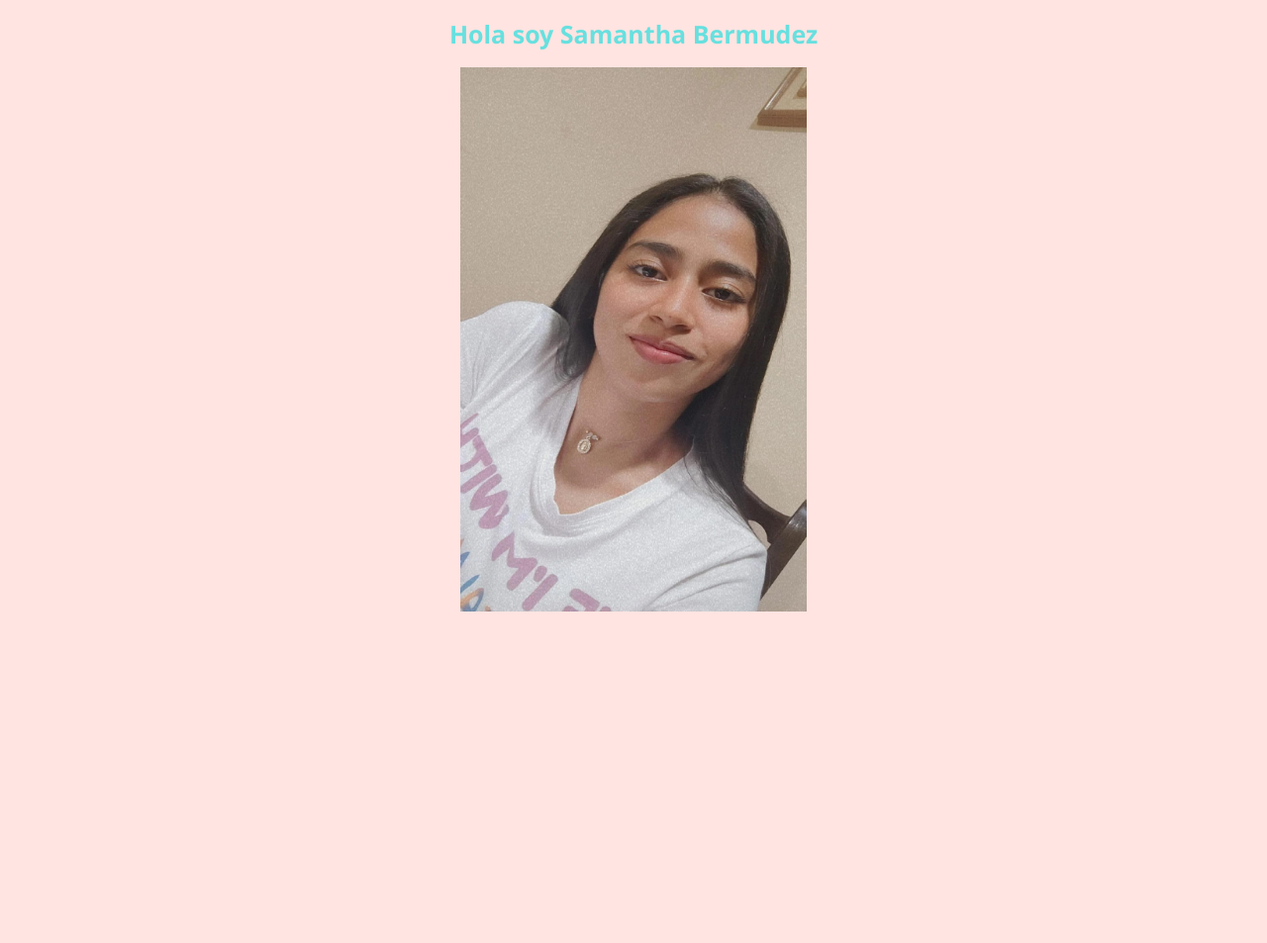
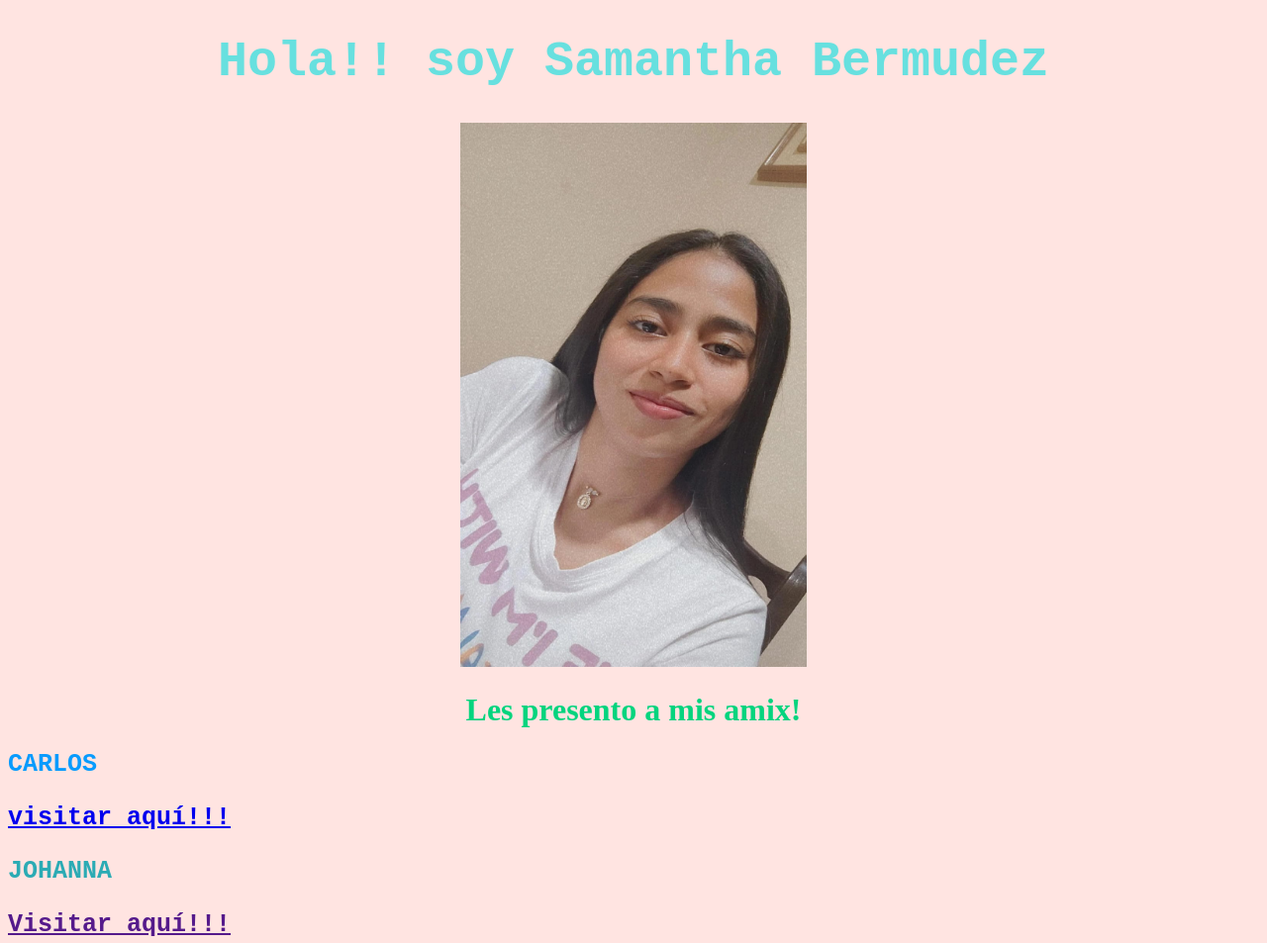
Before and after one commit to SamanthaBermudez/samanthaBermudez.github.io, a plain HTML site: page index.html in a window 1280 px wide. Shown: the top 953 px of the page at 99% size. Before the commit the page ends 800 px from the top, so only its background shows below. Drawn offline with Linux system fonts and the light colour scheme.

Commit message:
Add files via upload

```diff
--- a/index.html
+++ b/index.html
@@ -3,18 +3,36 @@
 <head>
     <meta charset="UTF-8">
     <meta name="viewport" content="width=device-width, initial-scale=1.0">
-    <title>Samantha Bermudez "Tarea"</title>
+    <title>Samantha "Tarea"</title>
 </head>
 <body bgcolor="FFE4E1">
     <center>
     <h1
       style="color:hwb(180 6% 13% / 0.635);
-      font-family: 'Segoe UI', Tahoma, Geneva, Verdana, sans-serif;
-      font-size: 25px;"
-    >Hola soy Samantha Bermudez </h1>
+      font-family: 'Courier New', Courier, monospace;
+      font-size: 50px;"
+    >Hola!! soy Samantha Bermudez </h1>
     </h1><img src="imagen.jpeg" width="350px" height="550px"  alt="">
     </center>
 
     </div>
+    <hl>
+      <center>
+      <h1 style="color: rgb(4, 212, 126);">Les presento a mis amix!</h1>
+      </center>
+      <h2 style="color: rgb(9, 155, 253);font-size: 25px;
+       font-family: monospace;">    CARLOS</h2>
+      <h3 style="font-size:  25px;
+       font-family: monospace;">
+      <a href="https://carlosag7.github.io/" > visitar aquí!!! </a>
+      </h3>
+      <h2 style="color: rgb(43, 171, 180); font-size: 25px; font-family: monospace;">JOHANNA</h2>
+      <h3 style="font-size: 25px; font-family: monospace;">
+      <a href="">Visitar aquí!!!</a>
+      </h3>
+      <center>
+      </h1><img src="nosotros.jpeg" width="550px" height="450px"  alt="">
+      </center>
+    </hl>
 </body>
 </html>
```
Also changed, not shown: nosotros.jpeg (added).
